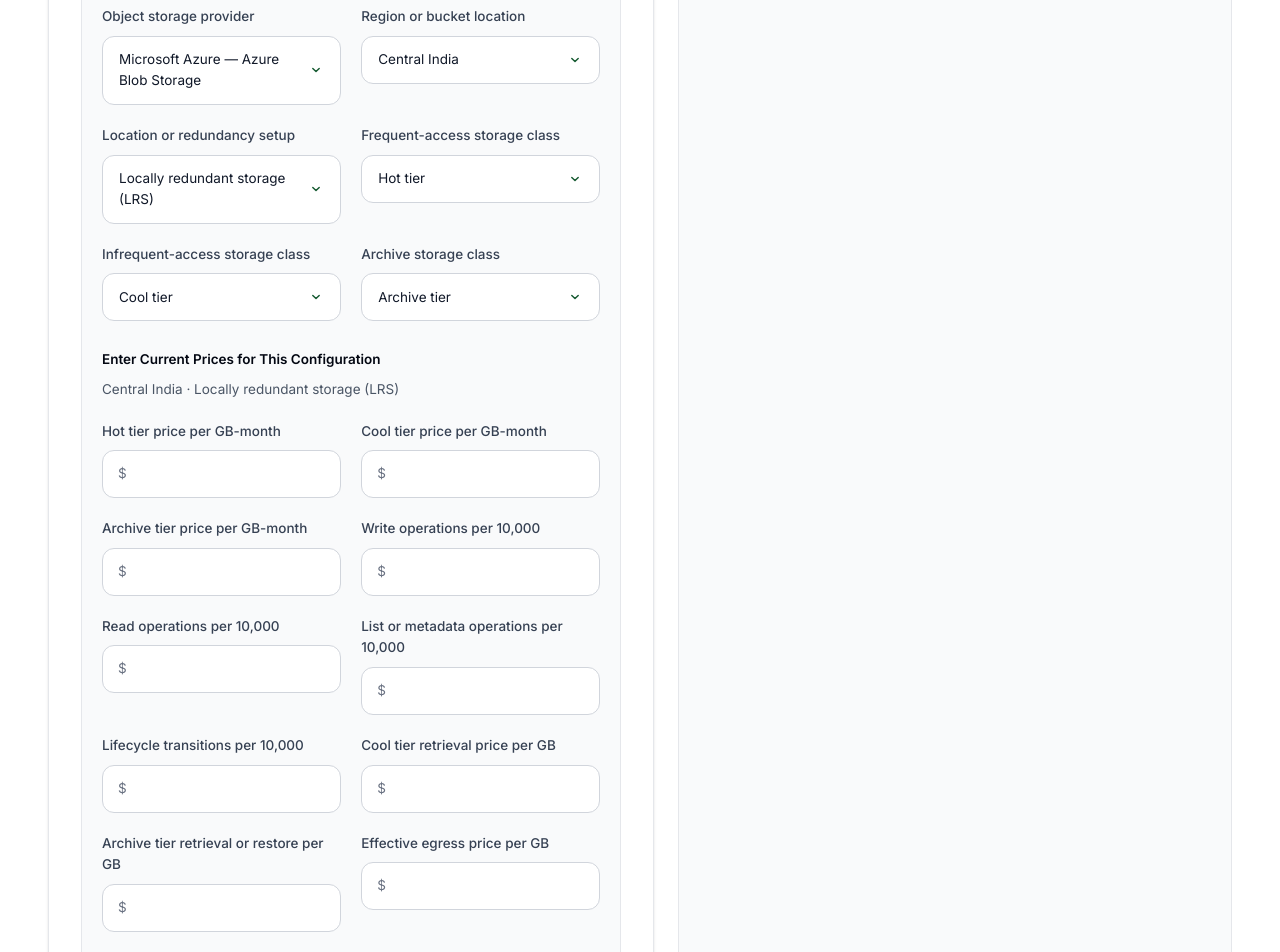
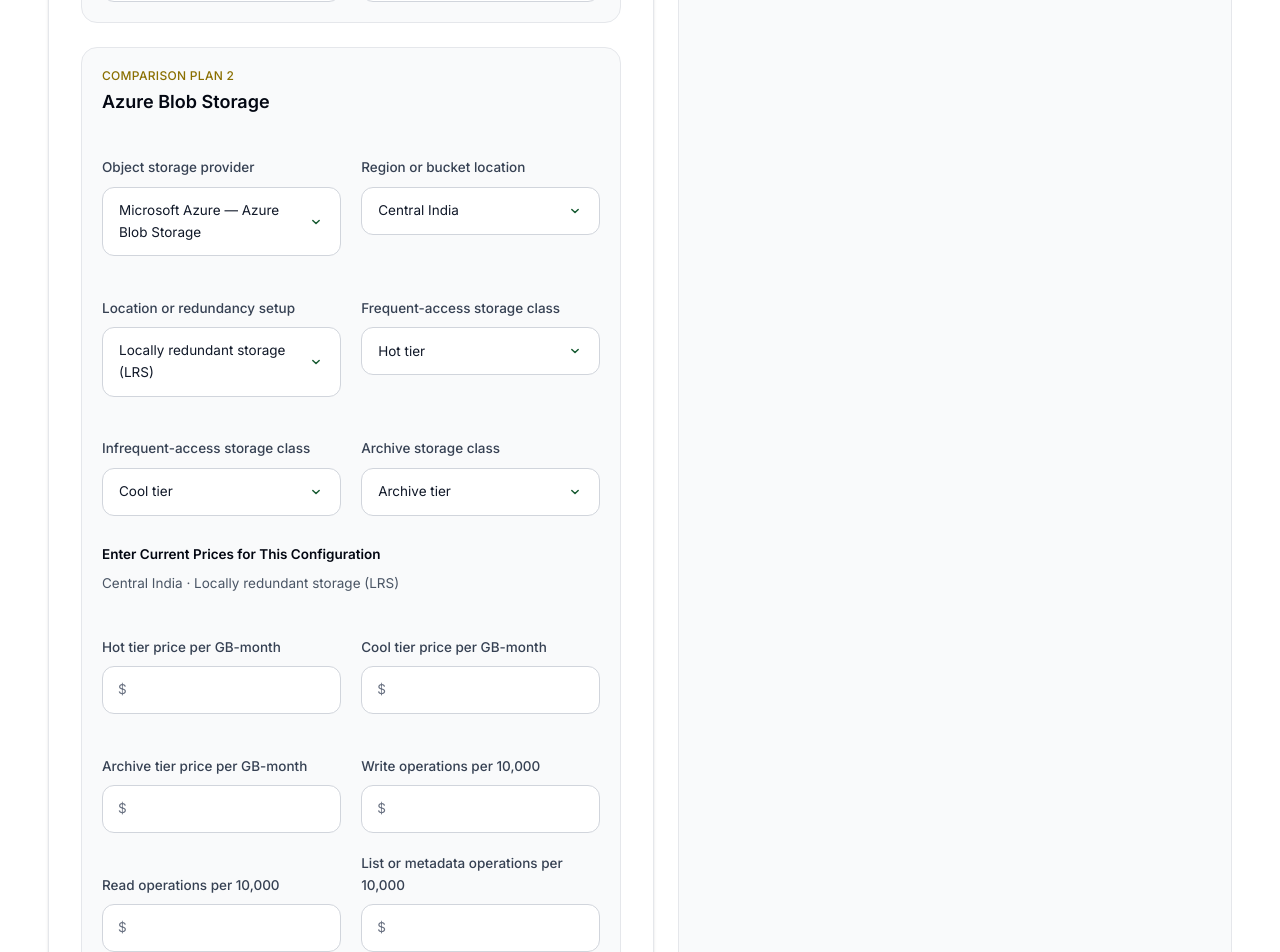
Before and after one commit to vaarunsonawwane-ops/beeija, a Next.js app: page /tools/cloud-object-storage-cost-comparison-calculator in a window 1280 px wide. Shown: the part 3560-4512 px from the top of the page. Built offline with nearby package versions, Linux system fonts and the light colour scheme.

Commit message:
Update ToolClient.tsx

```diff
--- a/app/tools/cloud-object-storage-cost-comparison-calculator/ToolClient.tsx
+++ b/app/tools/cloud-object-storage-cost-comparison-calculator/ToolClient.tsx
@@ -1191,7 +1191,7 @@ function PlanEditor({
         </h3>
       </div>
 
-      <div className="grid gap-5 md:grid-cols-2">
+      <div className="grid items-start gap-5 md:grid-cols-2 md:[&>div>label:first-child]:flex md:[&>div>label:first-child]:min-h-[2.7rem] md:[&>div>label:first-child]:items-end md:[&>label>span:first-child]:flex md:[&>label>span:first-child]:min-h-[2.7rem] md:[&>label>span:first-child]:items-end">
         <BeeijaSelect
           label="Object storage provider"
           value={plan.providerId}
@@ -1282,7 +1282,7 @@ function PlanEditor({
         </p>
       </div>
 
-      <div className="mt-5 grid gap-5 md:grid-cols-2">
+      <div className="mt-5 grid items-start gap-5 md:grid-cols-2 md:[&>label>span:first-child]:flex md:[&>label>span:first-child]:min-h-[2.7rem] md:[&>label>span:first-child]:items-end">
         <BeeijaNumberField
           label={`${classes.hot} price per GB-month`}
           value={plan.standardStoragePrice}
```
